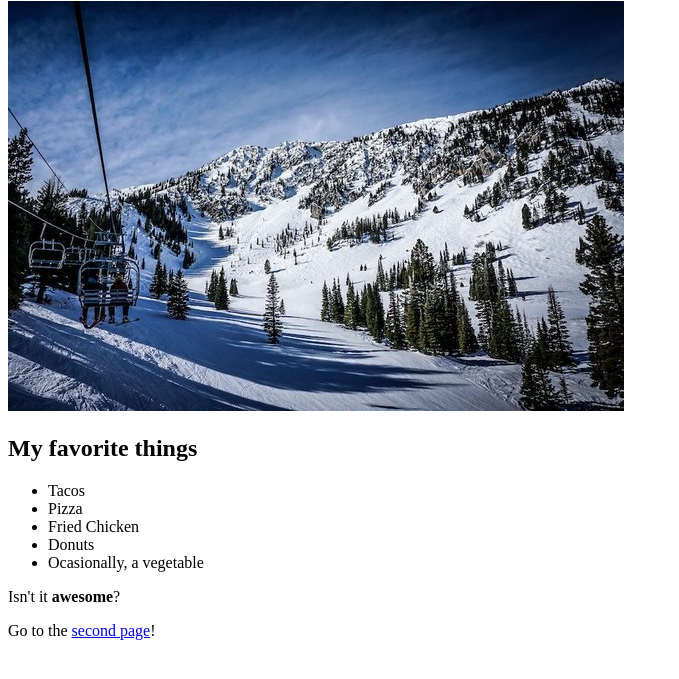
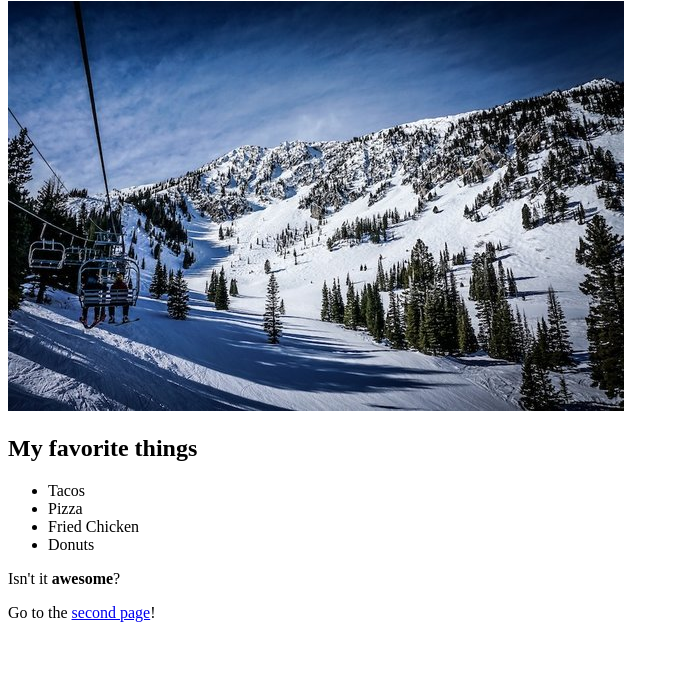
Before and after one commit to ben-nardo/mysite, a plain HTML site: page index.html in a window 1280 px wide. Shown: the part 79-758 px from the top of the page, without its empty margins (0-679 px from the left). Drawn offline with Linux system fonts and the light colour scheme.

Commit message:
no more vegetables

```diff
--- a/index.html
+++ b/index.html
@@ -23,7 +23,6 @@
         <li>Pizza</li>
         <li>Fried Chicken</li>
         <li>Donuts</li>
-        <li>Ocasionally, a vegetable</li>
     </ul>
 
     <p>Isn't it <strong>awesome</strong>?</p>
```
